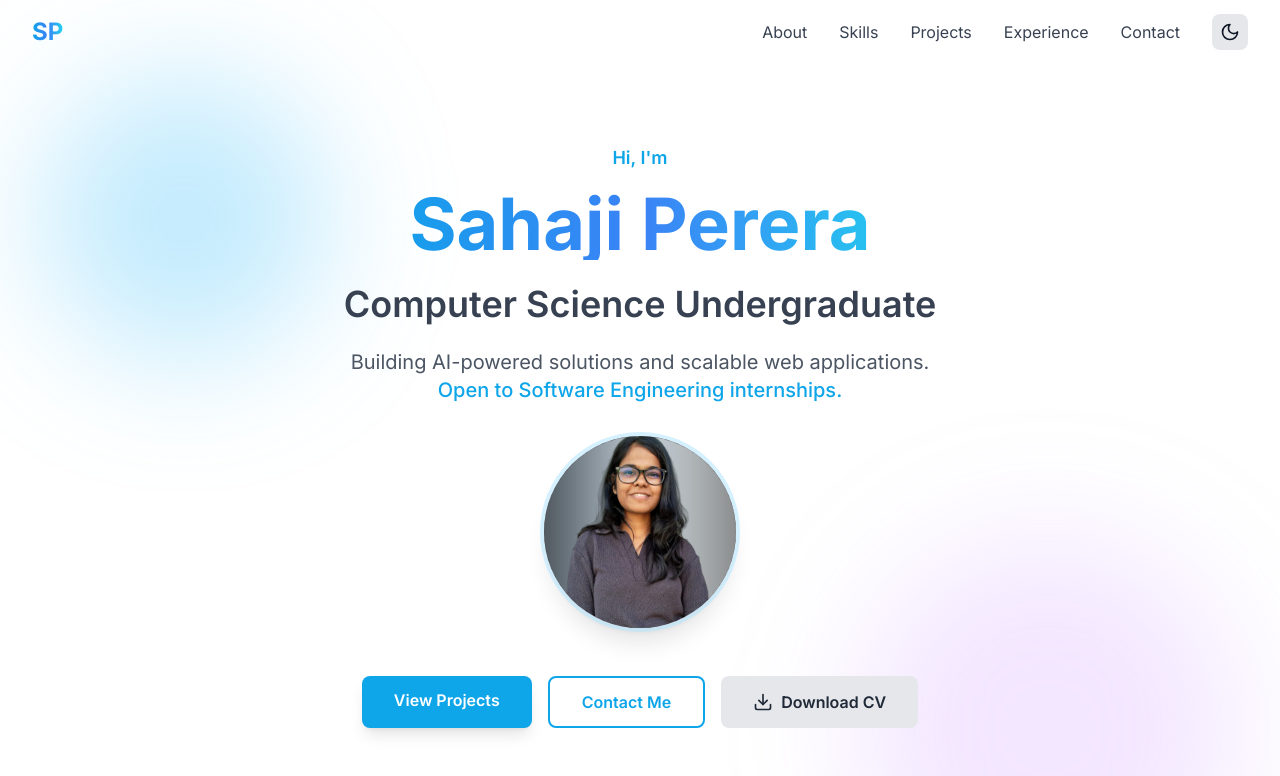
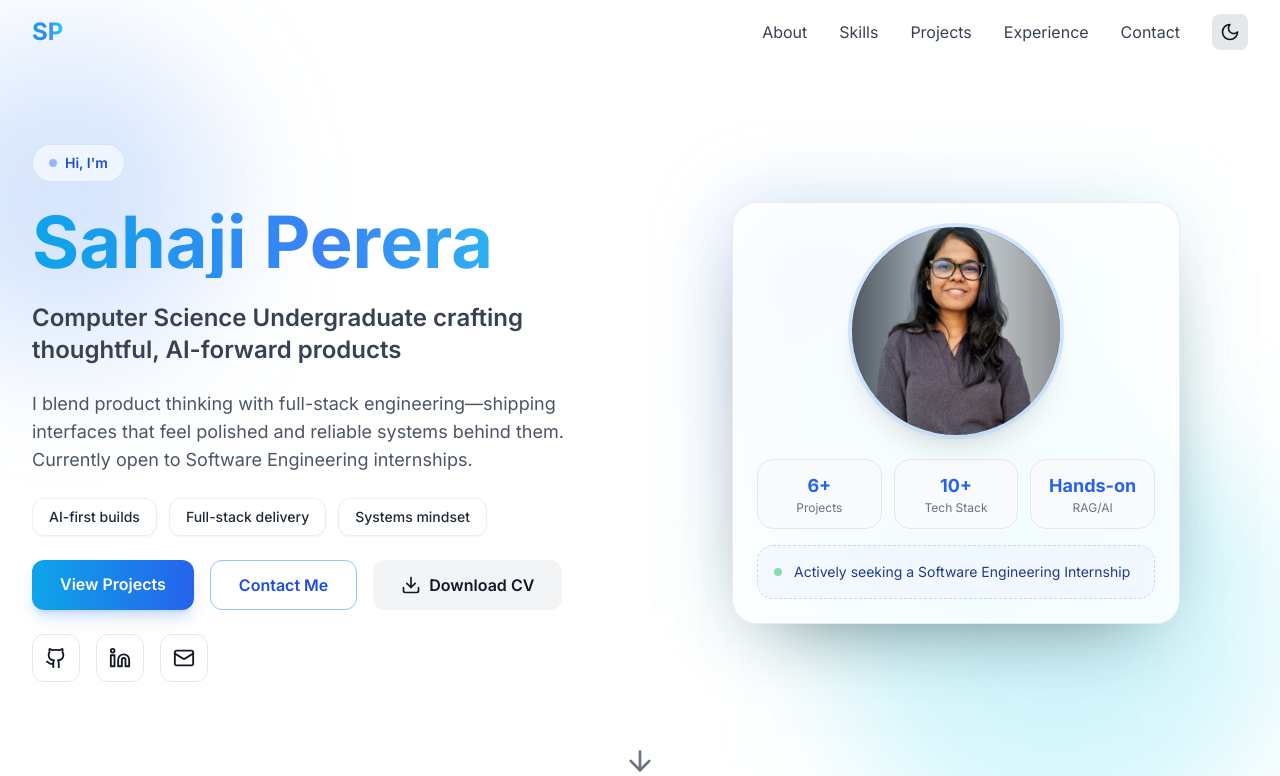
Before and after one commit to it23223394/portfolio, a Next.js app: page / in a window 1280 px wide. Shown: the top 776 px of the page. Built offline with nearby package versions, Linux system fonts and the light colour scheme.

Commit message:
trigger redeploy

```diff
--- a/components/Experience.tsx
+++ b/components/Experience.tsx
@@ -84,23 +84,23 @@ const Experience = () => {
             initial={{ opacity: 0, x: -30 }}
             animate={inView ? { opacity: 1, x: 0 } : {}}
             transition={{ duration: 0.6, delay: 0.2 }}
-            className="bg-gradient-to-br from-primary-500 to-purple-600 p-8 rounded-2xl text-white shadow-xl"
+            className="bg-gradient-to-br from-gray-900 via-slate-900 to-blue-800 p-8 rounded-2xl text-white shadow-xl border border-white/10"
           >
             <div className="flex items-start gap-4 mb-4">
-              <div className="w-12 h-12 bg-white/20 rounded-lg flex items-center justify-center">
+              <div className="w-12 h-12 bg-white/10 rounded-lg flex items-center justify-center">
                 <education.icon size={24} />
               </div>
               <div className="flex-1">
                 <div className="flex justify-between items-start mb-2">
                   <div>
-                    <h3 className="text-2xl font-bold mb-1">{education.degree}</h3>
-                    <p className="text-white/90 font-medium">{education.university}</p>
+                    <h3 className="text-2xl font-bold mb-1 text-white/90">{education.degree}</h3>
+                    <p className="text-white/70 font-medium">{education.university}</p>
                   </div>
-                  <span className="px-3 py-1 bg-white/20 rounded-full text-sm font-medium">
+                  <span className="px-3 py-1 bg-white/10 rounded-full text-sm font-medium text-white/80">
                     {education.status}
                   </span>
                 </div>
-                <p className="text-white/80 text-sm">{education.period}</p>
+                <p className="text-white/70 text-sm">{education.period}</p>
               </div>
             </div>
           </motion.div>
--- a/components/Hero.tsx
+++ b/components/Hero.tsx
@@ -14,74 +14,70 @@ const Hero = () => {
   const profilePhoto = '/sahaji.jpeg'
 
   return (
-    <section id="hero" className="min-h-screen flex items-center justify-center relative overflow-hidden pt-16">
-      {/* Animated Background */}
+    <section id="hero" className="min-h-screen flex items-center relative overflow-hidden pt-16">
+      {/* Atmospheric background */}
       <div className="absolute inset-0 -z-10">
-        <div className="absolute top-20 left-10 w-72 h-72 bg-primary-400/30 rounded-full blur-3xl animate-float"></div>
-        <div className="absolute bottom-20 right-10 w-96 h-96 bg-purple-400/20 rounded-full blur-3xl animate-float" style={{ animationDelay: '1s' }}></div>
+        <div className="absolute -left-24 top-10 w-80 h-80 bg-blue-500/20 blur-3xl rounded-full" />
+        <div className="absolute right-0 bottom-0 w-[28rem] h-[28rem] bg-cyan-400/20 blur-3xl rounded-full" />
+        <div className="absolute inset-0 bg-[radial-gradient(circle_at_top,_rgba(255,255,255,0.08),_transparent_45%)] dark:bg-[radial-gradient(circle_at_top,_rgba(255,255,255,0.04),_transparent_45%)]" />
       </div>
 
-      <div className="max-w-7xl mx-auto px-4 sm:px-6 lg:px-8 py-20">
-        <div className="text-center">
-          {/* Greeting */}
-          <motion.div
-            initial={{ opacity: 0, y: 20 }}
+      <div className="max-w-7xl mx-auto px-4 sm:px-6 lg:px-8 py-20 w-full">
+        <div className="grid lg:grid-cols-2 gap-12 items-center">
+          {/* Text column */}
+          <div className="space-y-6">
+            <motion.span
+              initial={{ opacity: 0, y: 10 }}
               animate={{ opacity: 1, y: 0 }}
-            transition={{ duration: 0.5 }}
-            className="mb-4"
+              transition={{ duration: 0.4 }}
+              className="inline-flex items-center gap-2 px-4 py-2 rounded-full bg-blue-50 dark:bg-blue-900/30 text-blue-700 dark:text-blue-200 text-sm font-semibold border border-blue-200/60 dark:border-blue-800/60"
             >
-            <span className="text-primary-500 font-semibold text-lg">Hi, I&apos;m</span>
-          </motion.div>
+              <span className="h-2 w-2 rounded-full bg-blue-500 animate-pulse" aria-hidden />
+              Hi, I&apos;m
+            </motion.span>
 
-          {/* Name */}
             <motion.h1
               initial={{ opacity: 0, y: 20 }}
               animate={{ opacity: 1, y: 0 }}
               transition={{ duration: 0.5, delay: 0.1 }}
-            className="text-5xl md:text-7xl font-bold mb-6 bg-gradient-to-r from-primary-500 via-blue-500 to-cyan-400 bg-clip-text text-transparent"
+              className="text-5xl md:text-6xl lg:text-7xl font-bold leading-tight bg-gradient-to-r from-primary-500 via-blue-500 to-cyan-400 bg-clip-text text-transparent"
             >
               Sahaji Perera
             </motion.h1>
 
-          {/* Title */}
             <motion.h2
               initial={{ opacity: 0, y: 20 }}
               animate={{ opacity: 1, y: 0 }}
-            transition={{ duration: 0.5, delay: 0.2 }}
-            className="text-2xl md:text-4xl font-semibold mb-6 text-gray-700 dark:text-gray-300"
+              transition={{ duration: 0.5, delay: 0.18 }}
+              className="text-xl md:text-2xl font-semibold text-gray-700 dark:text-gray-200"
             >
-            Computer Science Undergraduate
+              Computer Science Undergraduate crafting thoughtful, AI-forward products
             </motion.h2>
 
-          {/* Tagline */}
             <motion.p
               initial={{ opacity: 0, y: 20 }}
               animate={{ opacity: 1, y: 0 }}
-            transition={{ duration: 0.5, delay: 0.3 }}
-            className="text-lg md:text-xl text-gray-600 dark:text-gray-400 mb-8 max-w-3xl mx-auto"
+              transition={{ duration: 0.5, delay: 0.26 }}
+              className="text-lg text-gray-600 dark:text-gray-400 max-w-2xl"
             >
-            Building AI-powered solutions and scalable web applications.
-            <br />
-            <span className="text-primary-500 font-medium">Open to Software Engineering internships.</span>
+              I blend product thinking with full-stack engineering—shipping interfaces that feel polished and reliable systems behind them. Currently open to Software Engineering internships.
             </motion.p>
 
-          {/* Profile photo */}
+            {/* Badges */}
             <motion.div
-            initial={{ opacity: 0, scale: 0.9 }}
-            animate={{ opacity: 1, scale: 1 }}
-            transition={{ duration: 0.6, delay: 0.35 }}
-            className="flex justify-center mb-12"
+              initial={{ opacity: 0, y: 20 }}
+              animate={{ opacity: 1, y: 0 }}
+              transition={{ duration: 0.5, delay: 0.32 }}
+              className="flex flex-wrap gap-3"
             >
-            <div className="relative w-40 h-40 md:w-48 md:h-48 rounded-full overflow-hidden shadow-xl ring-4 ring-primary-200/60 dark:ring-primary-900/50 bg-gray-100 dark:bg-gray-800">
-              <Image
-                src={profilePhoto}
-                alt="Portrait of Sahaji Perera"
-                fill
-                sizes="(min-width: 768px) 12rem, 10rem"
-                className="object-cover"
-                priority
-              />
-            </div>
+              {["AI-first builds", "Full-stack delivery", "Systems mindset"].map((label) => (
+                <span
+                  key={label}
+                  className="px-4 py-2 rounded-xl bg-white/70 dark:bg-gray-900/60 border border-gray-200/70 dark:border-gray-700/70 shadow-sm text-sm font-medium text-gray-800 dark:text-gray-100"
+                >
+                  {label}
+                </span>
+              ))}
             </motion.div>
 
             {/* CTA Buttons */}
@@ -89,24 +85,24 @@ const Hero = () => {
               initial={{ opacity: 0, y: 20 }}
               animate={{ opacity: 1, y: 0 }}
               transition={{ duration: 0.5, delay: 0.4 }}
-            className="flex flex-wrap justify-center gap-4 mb-12"
+              className="flex flex-wrap gap-4"
             >
               <a
                 href="#projects"
-              className="px-8 py-3 bg-primary-500 text-white rounded-lg font-semibold hover:bg-primary-600 transition-all hover:scale-105 shadow-lg"
+                className="px-7 py-3 rounded-xl font-semibold text-white bg-gradient-to-r from-primary-500 to-blue-600 shadow-lg shadow-blue-500/25 hover:shadow-blue-500/35 transition-all hover:-translate-y-0.5"
               >
                 View Projects
               </a>
               <a
                 href="#contact"
-              className="px-8 py-3 bg-transparent border-2 border-primary-500 text-primary-500 rounded-lg font-semibold hover:bg-primary-500 hover:text-white transition-all hover:scale-105"
+                className="px-7 py-3 rounded-xl font-semibold border border-blue-300 text-blue-700 dark:text-blue-200 dark:border-blue-700 hover:bg-blue-50 dark:hover:bg-blue-900/30 transition-all"
               >
                 Contact Me
               </a>
               <a
                 href="/cv.pdf"
                 download
-              className="px-8 py-3 bg-gray-200 dark:bg-gray-800 text-gray-800 dark:text-gray-200 rounded-lg font-semibold hover:bg-gray-300 dark:hover:bg-gray-700 transition-all hover:scale-105 flex items-center gap-2"
+                className="px-7 py-3 rounded-xl font-semibold bg-gray-100 dark:bg-gray-800 text-gray-900 dark:text-gray-100 hover:bg-gray-200 dark:hover:bg-gray-700 transition-all flex items-center gap-2"
               >
                 <Download size={20} />
                 Download CV
@@ -117,8 +113,8 @@ const Hero = () => {
             <motion.div
               initial={{ opacity: 0, y: 20 }}
               animate={{ opacity: 1, y: 0 }}
-            transition={{ duration: 0.5, delay: 0.5 }}
-            className="flex justify-center gap-6 mb-16"
+              transition={{ duration: 0.5, delay: 0.48 }}
+              className="flex gap-4"
             >
               {socialLinks.map((social) => (
                 <motion.a
@@ -126,21 +122,61 @@ const Hero = () => {
                   href={social.href}
                   target="_blank"
                   rel="noopener noreferrer"
-                className="p-3 bg-gray-200 dark:bg-gray-800 rounded-full hover:bg-primary-500 hover:text-white transition-all hover:scale-110"
-                whileHover={{ y: -5 }}
+                  className="p-3 rounded-xl bg-white/80 dark:bg-gray-900/70 border border-gray-200 dark:border-gray-700 hover:border-blue-400 dark:hover:border-blue-500 hover:text-blue-600 dark:hover:text-blue-300 transition-all"
+                  whileHover={{ y: -4 }}
                   aria-label={social.label}
                 >
-                <social.icon size={24} />
+                  <social.icon size={22} />
                 </motion.a>
               ))}
             </motion.div>
+          </div>
+
+          {/* Visual column */}
+          <motion.div
+            initial={{ opacity: 0, scale: 0.9 }}
+            animate={{ opacity: 1, scale: 1 }}
+            transition={{ duration: 0.7, delay: 0.2 }}
+            className="relative flex justify-center"
+          >
+            <div className="relative w-full max-w-md">
+              <div className="absolute inset-0 rounded-3xl bg-gradient-to-br from-blue-500/25 via-cyan-400/15 to-transparent blur-2xl" aria-hidden />
+              <div className="relative rounded-3xl bg-white/80 dark:bg-gray-900/70 border border-gray-200/80 dark:border-gray-800/80 shadow-[0_30px_80px_-40px_rgba(0,0,0,0.55)] p-6 backdrop-blur">
+                <div className="relative w-44 h-44 md:w-52 md:h-52 mx-auto rounded-full overflow-hidden ring-4 ring-blue-200/70 dark:ring-blue-900/60 shadow-xl">
+                  <Image
+                    src={profilePhoto}
+                    alt="Portrait of Sahaji Perera"
+                    fill
+                    sizes="(min-width: 768px) 13rem, 11rem"
+                    className="object-cover"
+                    priority
+                  />
+                </div>
+
+                <div className="mt-6 grid grid-cols-3 gap-3 text-center text-sm text-gray-700 dark:text-gray-200">
+                  {[{ label: 'Projects', value: '6+' }, { label: 'Tech Stack', value: '10+' }, { label: 'RAG/AI', value: 'Hands-on' }].map((item) => (
+                    <div key={item.label} className="rounded-2xl bg-gray-50 dark:bg-gray-800/70 border border-gray-200 dark:border-gray-700 py-3">
+                      <div className="text-lg font-bold text-blue-600 dark:text-blue-300">{item.value}</div>
+                      <div className="text-xs text-gray-500 dark:text-gray-400">{item.label}</div>
+                    </div>
+                  ))}
+                </div>
+
+                <div className="mt-4 rounded-2xl border border-dashed border-blue-200 dark:border-blue-800 bg-blue-50/60 dark:bg-blue-900/20 p-4 text-sm text-blue-900 dark:text-blue-100 flex items-center gap-3">
+                  <div className="h-2 w-2 rounded-full bg-green-500 animate-pulse" aria-hidden />
+                  Actively seeking a Software Engineering Internship
+                </div>
+              </div>
+            </div>
+          </motion.div>
+        </div>
 
         {/* Scroll Down Indicator */}
         <motion.div
           initial={{ opacity: 0 }}
           animate={{ opacity: 1 }}
           transition={{ duration: 0.5, delay: 0.5 }}
-            className="flex justify-center"
+          className="mt-14 flex justify-center"
         >
           <motion.a
             href="#about"
@@ -152,7 +188,6 @@ const Hero = () => {
           </motion.a>
         </motion.div>
       </div>
-      </div>
     </section>
   )
 }
--- a/components/Skills.tsx
+++ b/components/Skills.tsx
@@ -68,7 +68,8 @@ const Skills = () => {
   ]
 
   return (
-    <section id="skills" className="py-20 bg-white dark:bg-gray-900" ref={ref}>
+    <section id="skills" className="py-20 bg-white dark:bg-gray-900 relative overflow-hidden" ref={ref}>
+      <div className="absolute inset-0 pointer-events-none opacity-60 bg-[radial-gradient(circle_at_20%_20%,rgba(14,165,233,0.06),transparent_35%),radial-gradient(circle_at_80%_0%,rgba(59,130,246,0.06),transparent_30%)]" />
       <div className="max-w-7xl mx-auto px-4 sm:px-6 lg:px-8">
         <motion.div
           initial={{ opacity: 0, y: 20 }}
@@ -93,8 +94,9 @@ const Skills = () => {
               initial={{ opacity: 0, y: 20 }}
               animate={inView ? { opacity: 1, y: 0 } : {}}
               transition={{ duration: 0.6, delay: categoryIndex * 0.1 }}
-              className="bg-gray-50 dark:bg-gray-800 p-6 rounded-xl border border-gray-200 dark:border-gray-700"
+              className="bg-white/80 dark:bg-gray-800/90 p-6 rounded-xl border border-gray-200 dark:border-gray-700 shadow-[0_20px_60px_-40px_rgba(0,0,0,0.55)] backdrop-blur relative overflow-hidden"
             >
+              <div className="absolute inset-x-0 top-0 h-1 bg-gradient-to-r from-primary-500 via-blue-500 to-cyan-400 opacity-70" aria-hidden />
               <h3 className="text-xl font-bold mb-4 text-primary-500">{category.category}</h3>
               <div className="space-y-4">
                 {category.skills.map((skill, skillIndex) => (
@@ -105,7 +107,7 @@ const Skills = () => {
                     </div>
                     <div className="w-full bg-gray-200 dark:bg-gray-700 rounded-full h-2">
                       <motion.div
-                        className="bg-gradient-to-r from-primary-500 to-purple-500 h-2 rounded-full"
+                        className="bg-gradient-to-r from-primary-500 via-blue-500 to-cyan-400 h-2 rounded-full"
                         initial={{ width: 0 }}
                         animate={inView ? { width: `${skill.level}%` } : {}}
                         transition={{ duration: 1, delay: categoryIndex * 0.1 + skillIndex * 0.1 }}
@@ -133,7 +135,7 @@ const Skills = () => {
                 initial={{ opacity: 0, scale: 0.8 }}
                 animate={inView ? { opacity: 1, scale: 1 } : {}}
                 transition={{ duration: 0.4, delay: 0.5 + index * 0.05 }}
-                className="px-4 py-2 bg-primary-100 dark:bg-primary-900/30 text-primary-700 dark:text-primary-300 rounded-full font-medium hover:scale-110 transition-transform"
+                className="px-4 py-2 rounded-full font-medium bg-white/70 dark:bg-gray-800/80 border border-gray-200 dark:border-gray-700 text-gray-800 dark:text-gray-100 shadow-sm hover:-translate-y-0.5 transition-transform"
               >
                 {tool}
               </motion.span>
```
Lines whose indentation alone changed are shown as unchanged.
